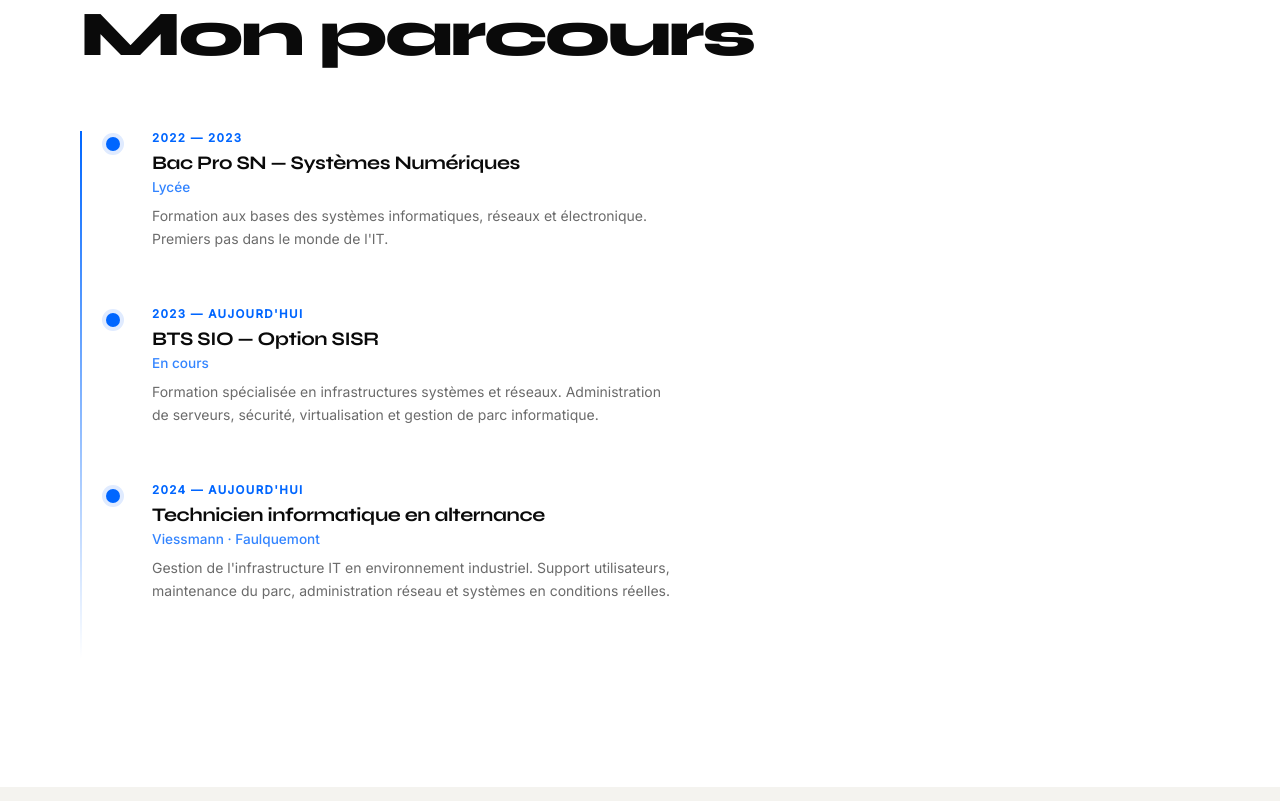
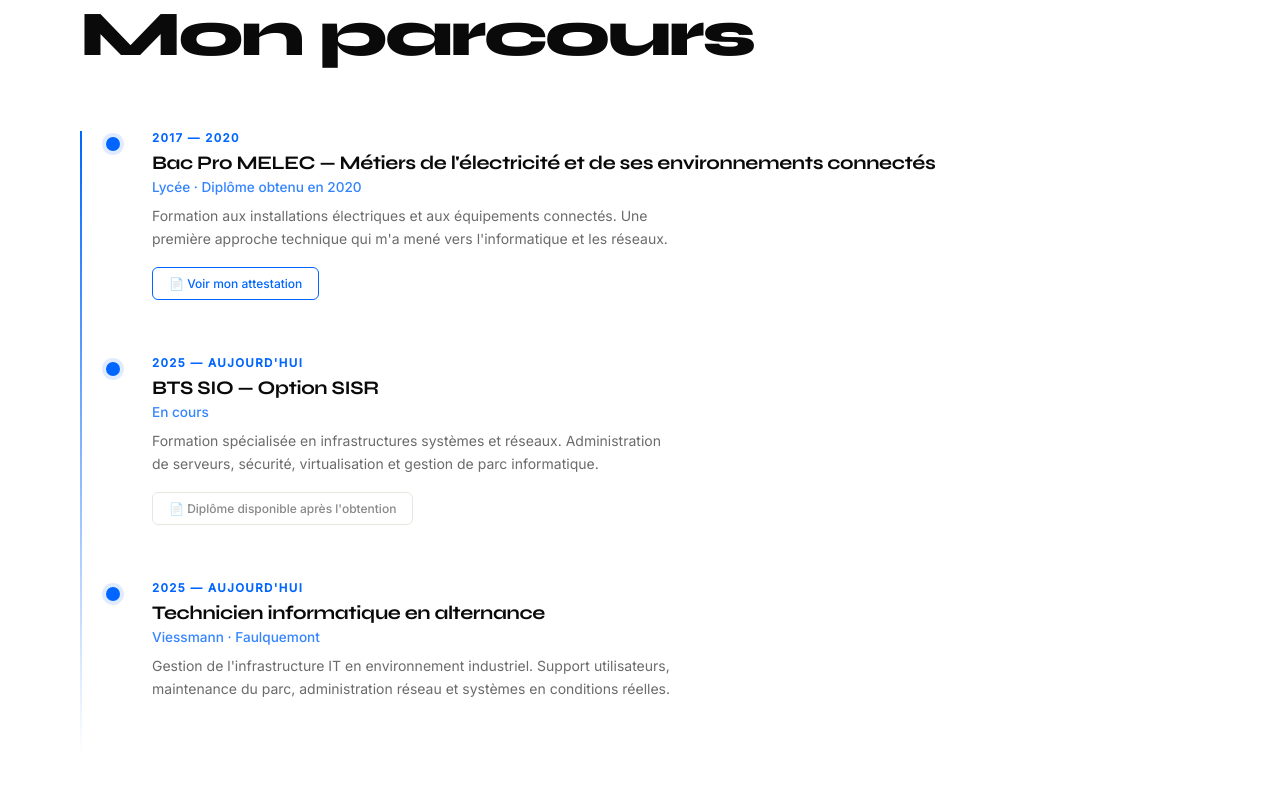
Before and after one commit to vincentmgn/vincentmgn.github.io, a plain HTML site: page index.html in a window 1280 px wide. Shown: the part 959-1760 px from the top of the page. Drawn offline with Linux system fonts and the light colour scheme.

Commit message:
index.html

```diff
--- a/index.html
+++ b/index.html
@@ -419,6 +419,29 @@
       line-height: 1.65;
       max-width: 520px;
     }
+
+    .timeline-btn {
+      display: inline-flex;
+      align-items: center;
+      gap: 0.4rem;
+      margin-top: 1rem;
+      padding: 0.5rem 1rem;
+      border: 1.5px solid var(--blue);
+      border-radius: 6px;
+      color: var(--blue);
+      text-decoration: none;
+      font-size: 0.75rem;
+      font-weight: 500;
+      transition: background 0.2s, color 0.2s, transform 0.2s;
+    }
+    .timeline-btn:hover { background: var(--blue); color: #fff; transform: translateY(-2px); }
+    .timeline-btn.disabled {
+      border-color: var(--light);
+      color: var(--gray);
+      cursor: default;
+      opacity: 0.8;
+    }
+    .timeline-btn.disabled:hover { background: none; color: var(--gray); transform: none; }
 
     /* ── BARRES DE PROGRESSION ── */
     #progression { background: var(--off); }
@@ -905,19 +928,25 @@
     </div>
     <div class="timeline">
       <div class="timeline-item reveal">
-        <div class="timeline-date">2022 — 2023</div>
-        <div class="timeline-title">Bac Pro SN — Systèmes Numériques</div>
-        <div class="timeline-sub">Lycée</div>
-        <p class="timeline-desc">Formation aux bases des systèmes informatiques, réseaux et électronique. Premiers pas dans le monde de l'IT.</p>
+        <div class="timeline-date">2017 — 2020</div>
+        <div class="timeline-title">Bac Pro MELEC — Métiers de l'électricité et de ses environnements connectés</div>
+        <div class="timeline-sub">Lycée · Diplôme obtenu en 2020</div>
+        <p class="timeline-desc">Formation aux installations électriques et aux équipements connectés. Une première approche technique qui m'a mené vers l'informatique et les réseaux.</p>
+        <!-- Mets ton attestation à côté de index.html et nomme-la attestation-bac.pdf -->
+        <a href="attestation-bac.pdf" target="_blank" rel="noopener" class="timeline-btn">📄 Voir mon attestation</a>
       </div>
       <div class="timeline-item reveal">
-        <div class="timeline-date">2023 — Aujourd'hui</div>
+        <div class="timeline-date">2025 — Aujourd'hui</div>
         <div class="timeline-title">BTS SIO — Option SISR</div>
         <div class="timeline-sub">En cours</div>
         <p class="timeline-desc">Formation spécialisée en infrastructures systèmes et réseaux. Administration de serveurs, sécurité, virtualisation et gestion de parc informatique.</p>
+        <!-- QUAND TU AURAS TON BTS : remplace la ligne ci-dessous par
+             <a href="diplome-bts-sio.pdf" target="_blank" rel="noopener" class="timeline-btn">📄 Voir mon diplôme</a>
+             et mets le PDF à côté de index.html -->
+        <span class="timeline-btn disabled">📄 Diplôme disponible après l'obtention</span>
       </div>
       <div class="timeline-item reveal">
-        <div class="timeline-date">2024 — Aujourd'hui</div>
+        <div class="timeline-date">2025 — Aujourd'hui</div>
         <div class="timeline-title">Technicien informatique en alternance</div>
         <div class="timeline-sub">Viessmann · Faulquemont</div>
         <p class="timeline-desc">Gestion de l'infrastructure IT en environnement industriel. Support utilisateurs, maintenance du parc, administration réseau et systèmes en conditions réelles.</p>
```
